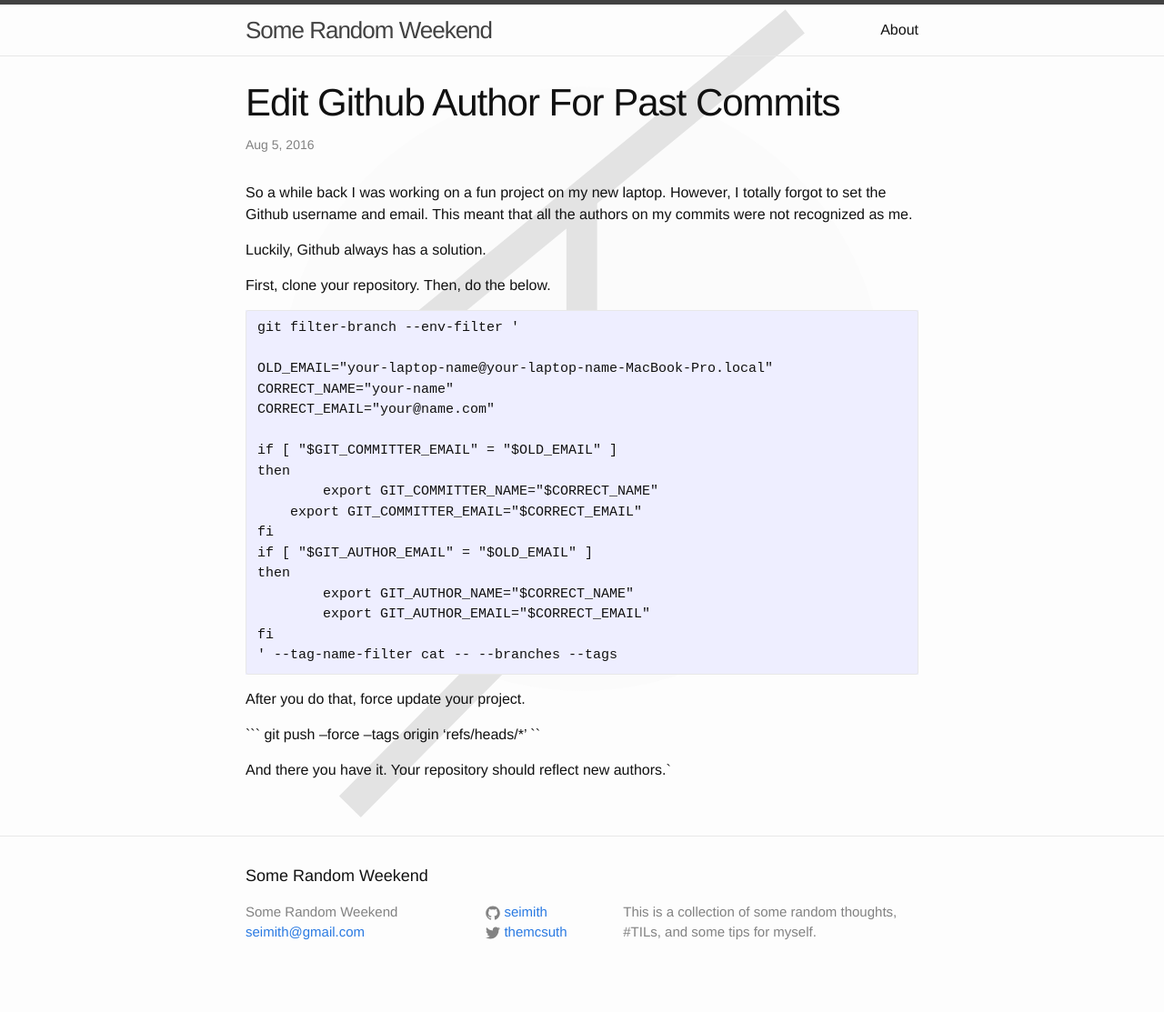
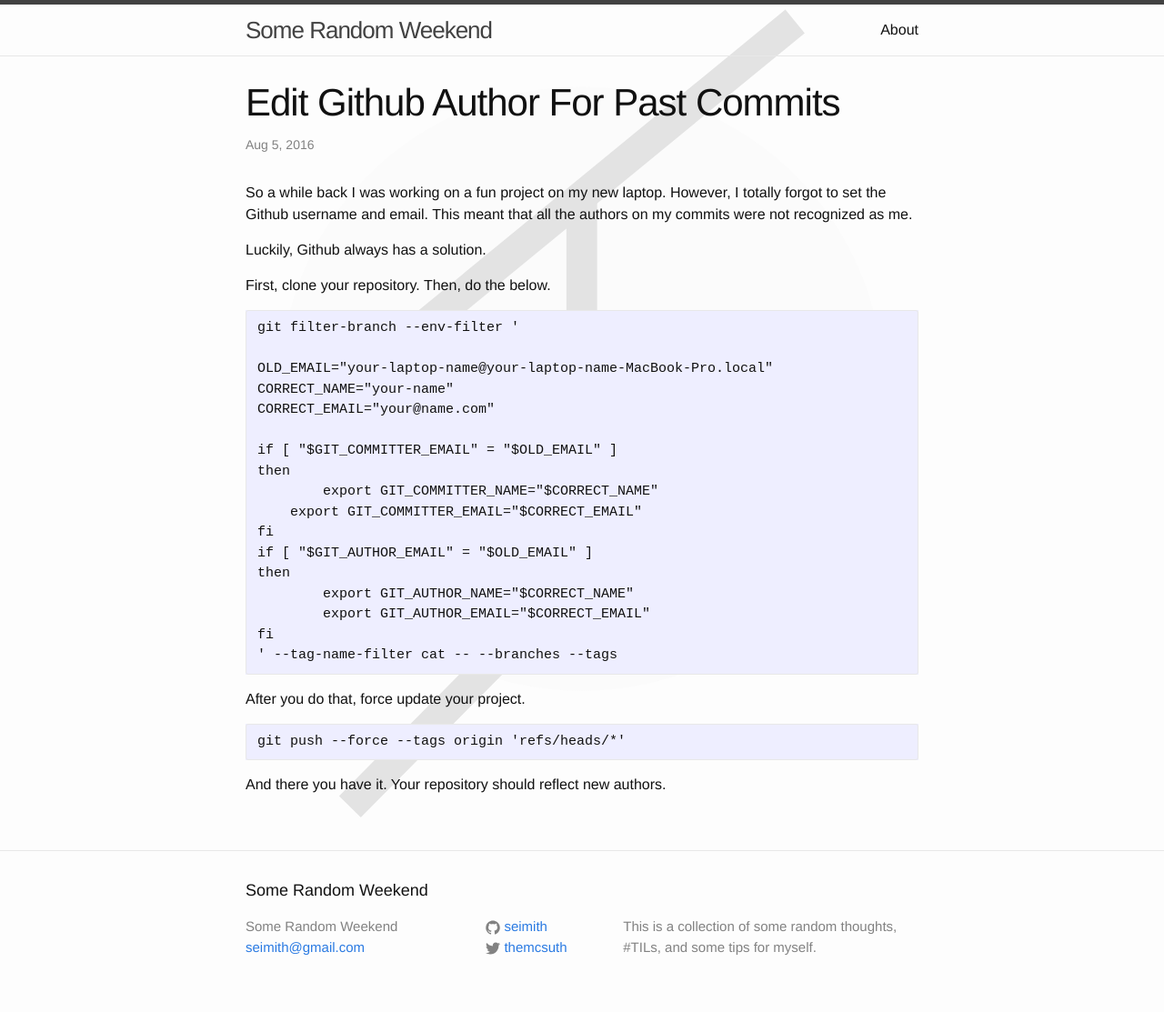
Before and after one commit to seimith/seimith.github.io, a Jekyll site: the page built from _posts/2016-08-05-Edit Github Author For Past Commits.md, in a window 1280 px wide. Shown: the whole page at 91% size. Built offline with Jekyll 4.4.1, drawn with Linux system fonts in a browser that asks for light colours.

````diff
--- a/_posts/2016-08-05-Edit Github Author For Past Commits.md
+++ b/_posts/2016-08-05-Edit Github Author For Past Commits.md
@@ -35,6 +35,6 @@ After you do that, force update your project.
 
 ```
 git push --force --tags origin 'refs/heads/*'
-``
+```
 
-And there you have it. Your repository should reflect new authors.`
+And there you have it. Your repository should reflect new authors.
````
Also changed, not shown: 1 other file.
